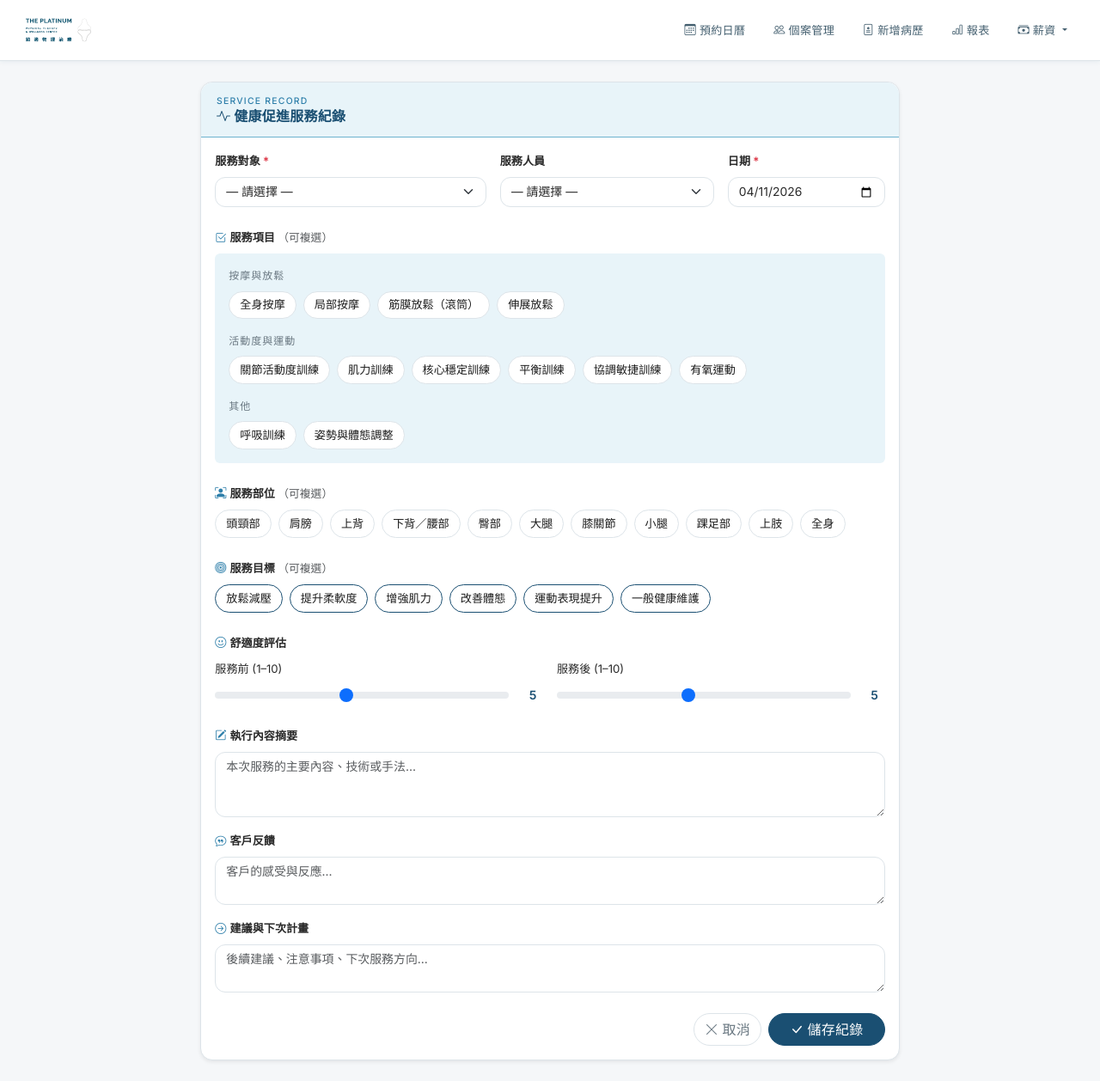
After one commit to endyphysio11/Claude-test, a Flask app: page /service-records/new in a window 1280 px wide. The commit adds this page. Shown: the whole page at 86% size. Run offline with Flask 3, Linux system fonts and the light colour scheme; data comes from the database, SQL or seed files in the repository; data that the repository does not hold is empty.

Commit message:
Add health promotion service records; calendar scroll 09:00; auto-route modal record button
- New service_records table for wellness/health promotion (no clinical terminology)
  Fields: service items, body areas, goals (checkboxes), comfort 1-10 sliders,
  content summary, client feedback, next plan
- New GET/POST /service-records/new route
- Calendar modal record button now auto-routes based on service type:
  exercise/space_rental → 服務紀錄 (/service-records/new)
  all others → 病歷 (/records/new)
- Calendar default scroll position changed from 08:00 to 09:00
- patient_records page shows both 病歷 and 服務紀錄 sections with distinct styling
- Header buttons for both record types added to patient records page

Co-Authored-By: Claude Sonnet 4.6 <noreply@anthropic.com>

```diff
--- a/clinic/app.py
+++ b/clinic/app.py
@@ -85,6 +85,48 @@ def init_db():
             is_designated   INTEGER DEFAULT 1,
             referral_source TEXT,
             created_at      TEXT DEFAULT (datetime('now','localtime'))
+        );
+        CREATE TABLE IF NOT EXISTS service_records (
+            id             INTEGER PRIMARY KEY AUTOINCREMENT,
+            patient_id     INTEGER NOT NULL REFERENCES patients(id),
+            appointment_id INTEGER,
+            record_date    TEXT NOT NULL,
+            therapist_id   INTEGER,
+            svc_full_body_massage  INTEGER DEFAULT 0,
+            svc_local_massage      INTEGER DEFAULT 0,
+            svc_stretch            INTEGER DEFAULT 0,
+            svc_joint_mobility     INTEGER DEFAULT 0,
+            svc_fascia_release     INTEGER DEFAULT 0,
+            svc_strength           INTEGER DEFAULT 0,
+            svc_core               INTEGER DEFAULT 0,
+            svc_balance            INTEGER DEFAULT 0,
+            svc_aerobic            INTEGER DEFAULT 0,
+            svc_breathing          INTEGER DEFAULT 0,
+            svc_posture            INTEGER DEFAULT 0,
+            svc_coordination       INTEGER DEFAULT 0,
+            area_head_neck         INTEGER DEFAULT 0,
+            area_shoulder          INTEGER DEFAULT 0,
+            area_upper_back        INTEGER DEFAULT 0,
+            area_lower_back        INTEGER DEFAULT 0,
+            area_hip               INTEGER DEFAULT 0,
+            area_thigh             INTEGER DEFAULT 0,
+            area_knee              INTEGER DEFAULT 0,
+            area_calf              INTEGER DEFAULT 0,
+            area_ankle_foot        INTEGER DEFAULT 0,
+            area_upper_limb        INTEGER DEFAULT 0,
+            area_full_body         INTEGER DEFAULT 0,
+            goal_relaxation        INTEGER DEFAULT 0,
+            goal_flexibility       INTEGER DEFAULT 0,
+            goal_strength          INTEGER DEFAULT 0,
+            goal_posture           INTEGER DEFAULT 0,
+            goal_performance       INTEGER DEFAULT 0,
+            goal_general_health    INTEGER DEFAULT 0,
+            comfort_before         INTEGER DEFAULT 5,
+            comfort_after          INTEGER DEFAULT 5,
+            content                TEXT,
+            feedback               TEXT,
+            next_plan              TEXT,
+            created_at             TEXT DEFAULT (datetime('now','localtime'))
         );
         CREATE TABLE IF NOT EXISTS session_packages (
             id                INTEGER PRIMARY KEY AUTOINCREMENT,
@@ -631,6 +673,9 @@ def edit_patient(patient_id):
 
 # ─── medical records ─────────────────────────────────────────────────────────
 
+# Service types that map to service record (health promotion), rest → medical record
+SERVICE_RECORD_TYPES = {'exercise', 'space_rental'}
+
 BOOL_FIELDS = [
     'symptom_neck','symptom_shoulder','symptom_upper_back','symptom_lower_back',
     'symptom_hip','symptom_knee','symptom_ankle','symptom_wrist','symptom_elbow',
@@ -643,6 +688,17 @@ BOOL_FIELDS = [
     'treatment_manual','treatment_ultrasound','treatment_electro','treatment_heat',
     'treatment_ice','treatment_exercise','treatment_traction','treatment_taping',
     'treatment_acupuncture','treatment_massage',
+]
+
+SERVICE_RECORD_BOOL_FIELDS = [
+    'svc_full_body_massage','svc_local_massage','svc_stretch','svc_joint_mobility',
+    'svc_fascia_release','svc_strength','svc_core','svc_balance','svc_aerobic',
+    'svc_breathing','svc_posture','svc_coordination',
+    'area_head_neck','area_shoulder','area_upper_back','area_lower_back',
+    'area_hip','area_thigh','area_knee','area_calf','area_ankle_foot',
+    'area_upper_limb','area_full_body',
+    'goal_relaxation','goal_flexibility','goal_strength','goal_posture',
+    'goal_performance','goal_general_health',
 ]
 
 
@@ -703,13 +759,69 @@ def patient_records(patient_id):
         WHERE mr.patient_id = ?
         ORDER BY mr.record_date DESC, mr.id DESC
     """, (patient_id,)).fetchall()
+    service_records = conn.execute("""
+        SELECT sr.*, t.name AS therapist_name
+        FROM service_records sr
+        LEFT JOIN therapists t ON sr.therapist_id = t.id
+        WHERE sr.patient_id = ?
+        ORDER BY sr.record_date DESC, sr.id DESC
+    """, (patient_id,)).fetchall()
     packages = conn.execute("""
         SELECT * FROM session_packages WHERE patient_id = ? ORDER BY created_at DESC
     """, (patient_id,)).fetchall()
     conn.close()
     return render_template('patient_records.html',
-        patient=patient, records=records, packages=packages,
-        package_types=PACKAGE_TYPES, today=date.today().isoformat()
+        patient=patient, records=records, service_records=service_records,
+        packages=packages, package_types=PACKAGE_TYPES, today=date.today().isoformat()
+    )
+
+
+@app.route('/service-records/new', methods=['GET', 'POST'])
+def new_service_record():
+    conn = get_db()
+    patients   = conn.execute("SELECT id, name FROM patients ORDER BY name").fetchall()
+    therapists = conn.execute("SELECT * FROM therapists ORDER BY id").fetchall()
+
+    if request.method == 'POST':
+        f    = request.form
+        vals = {field: (1 if field in f else 0) for field in SERVICE_RECORD_BOOL_FIELDS}
+        cols = ', '.join(SERVICE_RECORD_BOOL_FIELDS)
+        phs  = ', '.join(':' + field for field in SERVICE_RECORD_BOOL_FIELDS)
+        conn.execute(f"""
+            INSERT INTO service_records
+                (patient_id, appointment_id, record_date, therapist_id,
+                 comfort_before, comfort_after, content, feedback, next_plan,
+                 {cols})
+            VALUES
+                (:patient_id, :appointment_id, :record_date, :therapist_id,
+                 :comfort_before, :comfort_after, :content, :feedback, :next_plan,
+                 {phs})
+        """, {
+            'patient_id':     f['patient_id'],
+            'appointment_id': f.get('appointment_id') or None,
+            'record_date':    f['record_date'],
+            'therapist_id':   f.get('therapist_id') or None,
+            'comfort_before': int(f.get('comfort_before', 5)),
+            'comfort_after':  int(f.get('comfort_after', 5)),
+            'content':        f.get('content', ''),
+            'feedback':       f.get('feedback', ''),
+            'next_plan':      f.get('next_plan', ''),
+            **vals,
+        })
+        conn.commit()
+        pid = f['patient_id']
+        conn.close()
+        flash('服務紀錄已新增', 'success')
+        return redirect(url_for('patient_records', patient_id=pid))
+
+    conn.close()
+    return render_template('service_record.html',
+        patients=patients,
+        therapists=therapists,
+        record=None,
+        patient_id=request.args.get('patient_id', ''),
+        appointment_id=request.args.get('appointment_id', ''),
+        today=date.today().isoformat(),
     )
 
 
--- /dev/null
+++ b/clinic/templates/service_record.html
@@ -0,0 +1,243 @@
+{% extends "base.html" %}
+{% block content %}
+
+<div class="row justify-content-center">
+  <div class="col-lg-8">
+
+    <div class="card shadow-sm">
+      <div class="card-header gold-header">
+        <p class="text-uppercase mb-0" style="font-size:0.65rem;letter-spacing:0.12em;color:var(--gold)">SERVICE RECORD</p>
+        <h6 class="mb-0 fw-semibold"><i class="bi bi-activity me-1"></i>健康促進服務紀錄</h6>
+      </div>
+      <div class="card-body">
+        <form method="post">
+
+          <!-- 隱藏預約 ID -->
+          {% if appointment_id %}
+          <input type="hidden" name="appointment_id" value="{{ appointment_id }}">
+          {% endif %}
+
+          <!-- 基本資訊 -->
+          <div class="row g-3 mb-4">
+            <div class="col-sm-5">
+              <label class="form-label fw-semibold">服務對象 <span class="text-danger">*</span></label>
+              <select name="patient_id" class="form-select" required>
+                <option value="">— 請選擇 —</option>
+                {% for p in patients %}
+                <option value="{{ p.id }}"
+                  {% if patient_id and patient_id|int == p.id %}selected{% endif %}>
+                  {{ p.name }}
+                </option>
+                {% endfor %}
+              </select>
+            </div>
+            <div class="col-sm-4">
+              <label class="form-label fw-semibold">服務人員</label>
+              <select name="therapist_id" class="form-select">
+                <option value="">— 請選擇 —</option>
+                {% for t in therapists %}
+                <option value="{{ t.id }}">{{ t.name }}</option>
+                {% endfor %}
+              </select>
+            </div>
+            <div class="col-sm-3">
+              <label class="form-label fw-semibold">日期 <span class="text-danger">*</span></label>
+              <input type="date" name="record_date" class="form-control"
+                     value="{{ today }}" required>
+            </div>
+          </div>
+
+          <!-- 服務內容 -->
+          <div class="mb-4">
+            <label class="form-label fw-semibold mb-2">
+              <i class="bi bi-check2-square me-1" style="color:var(--gold)"></i>服務項目
+              <span class="text-muted fw-normal" style="font-size:0.8rem">（可複選）</span>
+            </label>
+            <div class="p-3 rounded" style="background:var(--gold-light)">
+              <div class="mb-2" style="font-size:0.75rem;text-transform:uppercase;letter-spacing:0.08em;color:var(--text-muted)">按摩與放鬆</div>
+              <div class="d-flex flex-wrap gap-2 mb-3">
+                {% for val, label in [
+                  ('svc_full_body_massage','全身按摩'),
+                  ('svc_local_massage','局部按摩'),
+                  ('svc_fascia_release','筋膜放鬆（滾筒）'),
+                  ('svc_stretch','伸展放鬆'),
+                ] %}
+                <label class="svc-check-label">
+                  <input type="checkbox" name="{{ val }}" value="1" class="visually-hidden svc-chk">
+                  <span class="svc-chip">{{ label }}</span>
+                </label>
+                {% endfor %}
+              </div>
+              <div class="mb-2" style="font-size:0.75rem;text-transform:uppercase;letter-spacing:0.08em;color:var(--text-muted)">活動度與運動</div>
+              <div class="d-flex flex-wrap gap-2 mb-3">
+                {% for val, label in [
+                  ('svc_joint_mobility','關節活動度訓練'),
+                  ('svc_strength','肌力訓練'),
+                  ('svc_core','核心穩定訓練'),
+                  ('svc_balance','平衡訓練'),
+                  ('svc_coordination','協調敏捷訓練'),
+                  ('svc_aerobic','有氧運動'),
+                ] %}
+                <label class="svc-check-label">
+                  <input type="checkbox" name="{{ val }}" value="1" class="visually-hidden svc-chk">
+                  <span class="svc-chip">{{ label }}</span>
+                </label>
+                {% endfor %}
+              </div>
+              <div class="mb-2" style="font-size:0.75rem;text-transform:uppercase;letter-spacing:0.08em;color:var(--text-muted)">其他</div>
+              <div class="d-flex flex-wrap gap-2">
+                {% for val, label in [
+                  ('svc_breathing','呼吸訓練'),
+                  ('svc_posture','姿勢與體態調整'),
+                ] %}
+                <label class="svc-check-label">
+                  <input type="checkbox" name="{{ val }}" value="1" class="visually-hidden svc-chk">
+                  <span class="svc-chip">{{ label }}</span>
+                </label>
+                {% endfor %}
+              </div>
+            </div>
+          </div>
+
+          <!-- 身體部位 -->
+          <div class="mb-4">
+            <label class="form-label fw-semibold mb-2">
+              <i class="bi bi-person-bounding-box me-1" style="color:var(--gold)"></i>服務部位
+              <span class="text-muted fw-normal" style="font-size:0.8rem">（可複選）</span>
+            </label>
+            <div class="d-flex flex-wrap gap-2">
+              {% for val, label in [
+                ('area_head_neck','頭頸部'),
+                ('area_shoulder','肩膀'),
+                ('area_upper_back','上背'),
+                ('area_lower_back','下背／腰部'),
+                ('area_hip','臀部'),
+                ('area_thigh','大腿'),
+                ('area_knee','膝關節'),
+                ('area_calf','小腿'),
+                ('area_ankle_foot','踝足部'),
+                ('area_upper_limb','上肢'),
+                ('area_full_body','全身'),
+              ] %}
+              <label class="svc-check-label">
+                <input type="checkbox" name="{{ val }}" value="1" class="visually-hidden svc-chk">
+                <span class="svc-chip">{{ label }}</span>
+              </label>
+              {% endfor %}
+            </div>
+          </div>
+
+          <!-- 服務目標 -->
+          <div class="mb-4">
+            <label class="form-label fw-semibold mb-2">
+              <i class="bi bi-bullseye me-1" style="color:var(--gold)"></i>服務目標
+              <span class="text-muted fw-normal" style="font-size:0.8rem">（可複選）</span>
+            </label>
+            <div class="d-flex flex-wrap gap-2">
+              {% for val, label in [
+                ('goal_relaxation','放鬆減壓'),
+                ('goal_flexibility','提升柔軟度'),
+                ('goal_strength','增強肌力'),
+                ('goal_posture','改善體態'),
+                ('goal_performance','運動表現提升'),
+                ('goal_general_health','一般健康維護'),
+              ] %}
+              <label class="svc-check-label">
+                <input type="checkbox" name="{{ val }}" value="1" class="visually-hidden svc-chk">
+                <span class="svc-chip" style="border-color:var(--brand-dark)">{{ label }}</span>
+              </label>
+              {% endfor %}
+            </div>
+          </div>
+
+          <!-- 舒適度評估 -->
+          <div class="mb-4">
+            <label class="form-label fw-semibold mb-2">
+              <i class="bi bi-emoji-smile me-1" style="color:var(--gold)"></i>舒適度評估
+            </label>
+            <div class="row g-3">
+              <div class="col-sm-6">
+                <label class="form-label" style="font-size:0.82rem">服務前 (1–10)</label>
+                <div class="d-flex align-items-center gap-3">
+                  <input type="range" name="comfort_before" id="cb_before" class="form-range flex-grow-1"
+                         min="1" max="10" value="5" oninput="document.getElementById('cb_before_val').textContent=this.value">
+                  <span id="cb_before_val" class="fw-bold" style="min-width:1.5rem;text-align:center;color:var(--brand-dark)">5</span>
+                </div>
+              </div>
+              <div class="col-sm-6">
+                <label class="form-label" style="font-size:0.82rem">服務後 (1–10)</label>
+                <div class="d-flex align-items-center gap-3">
+                  <input type="range" name="comfort_after" id="cb_after" class="form-range flex-grow-1"
+                         min="1" max="10" value="5" oninput="document.getElementById('cb_after_val').textContent=this.value">
+                  <span id="cb_after_val" class="fw-bold" style="min-width:1.5rem;text-align:center;color:var(--brand-dark)">5</span>
+                </div>
+              </div>
+            </div>
+          </div>
+
+          <!-- 執行內容 -->
+          <div class="mb-3">
+            <label class="form-label fw-semibold">
+              <i class="bi bi-pencil-square me-1" style="color:var(--gold)"></i>執行內容摘要
+            </label>
+            <textarea name="content" class="form-control" rows="3"
+                      placeholder="本次服務的主要內容、技術或手法…"></textarea>
+          </div>
+
+          <!-- 客戶反饋 -->
+          <div class="mb-3">
+            <label class="form-label fw-semibold">
+              <i class="bi bi-chat-quote me-1" style="color:var(--gold)"></i>客戶反饋
+            </label>
+            <textarea name="feedback" class="form-control" rows="2"
+                      placeholder="客戶的感受與反應…"></textarea>
+          </div>
+
+          <!-- 下次計畫 -->
+          <div class="mb-4">
+            <label class="form-label fw-semibold">
+              <i class="bi bi-arrow-right-circle me-1" style="color:var(--gold)"></i>建議與下次計畫
+            </label>
+            <textarea name="next_plan" class="form-control" rows="2"
+                      placeholder="後續建議、注意事項、下次服務方向…"></textarea>
+          </div>
+
+          <div class="d-flex gap-2 justify-content-end">
+            <a href="javascript:history.back()" class="btn btn-outline-secondary">
+              <i class="bi bi-x-lg me-1"></i>取消
+            </a>
+            <button type="submit" class="btn btn-primary px-4">
+              <i class="bi bi-check-lg me-1"></i>儲存紀錄
+            </button>
+          </div>
+
+        </form>
+      </div>
+    </div>
+
+  </div>
+</div>
+
+<style>
+.svc-chip {
+  display: inline-block;
+  padding: 0.3rem 0.75rem;
+  border-radius: 50px;
+  border: 1.5px solid var(--border);
+  font-size: 0.82rem;
+  cursor: pointer;
+  transition: all 0.15s;
+  background: #fff;
+  color: var(--dark);
+  user-select: none;
+}
+.svc-chip:hover { border-color: var(--gold); background: var(--gold-light); }
+.svc-chk:checked + .svc-chip {
+  border-color: var(--brand-dark);
+  background: var(--gold-light);
+  color: var(--brand-dark);
+  font-weight: 600;
+}
+</style>
+
+{% endblock %}
```
Also changed, not shown: clinic/templates/calendar.html (+14 -4 lines), clinic/templates/patient_records.html (+132 -7 lines).
